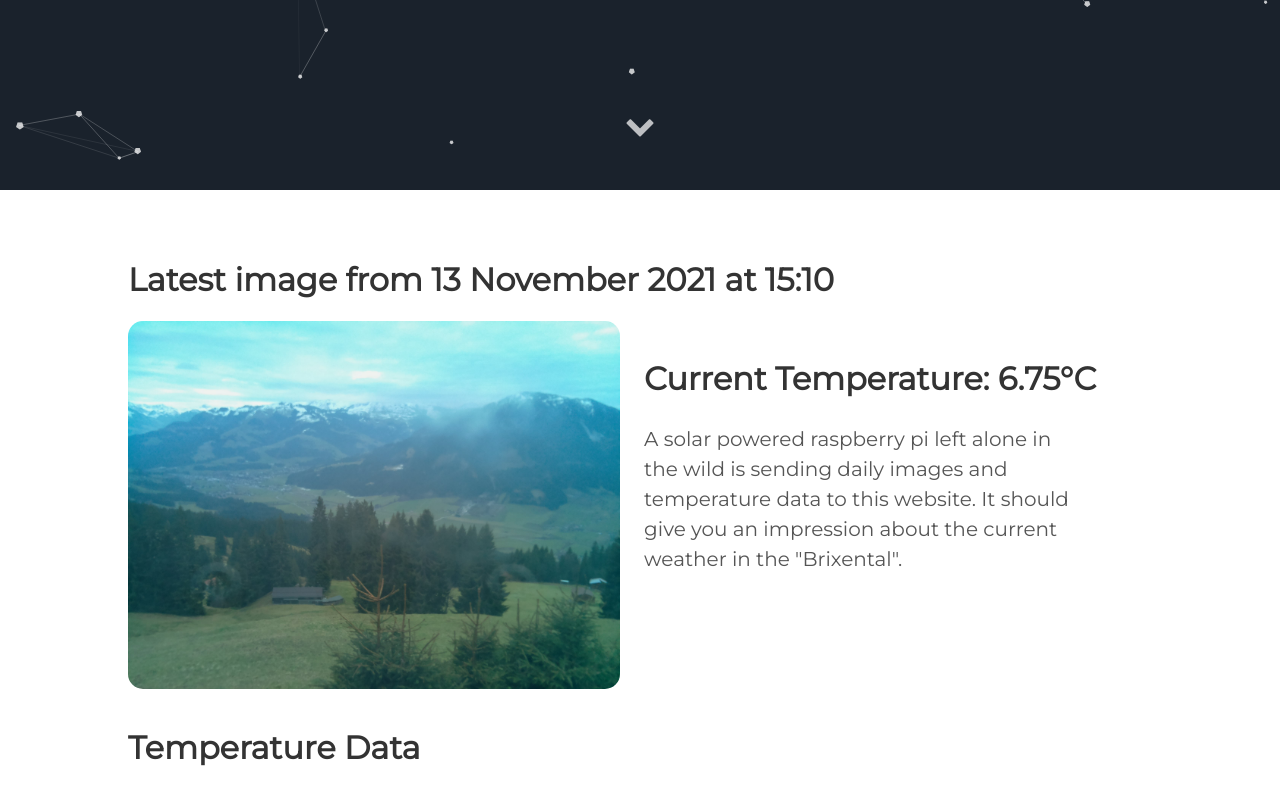
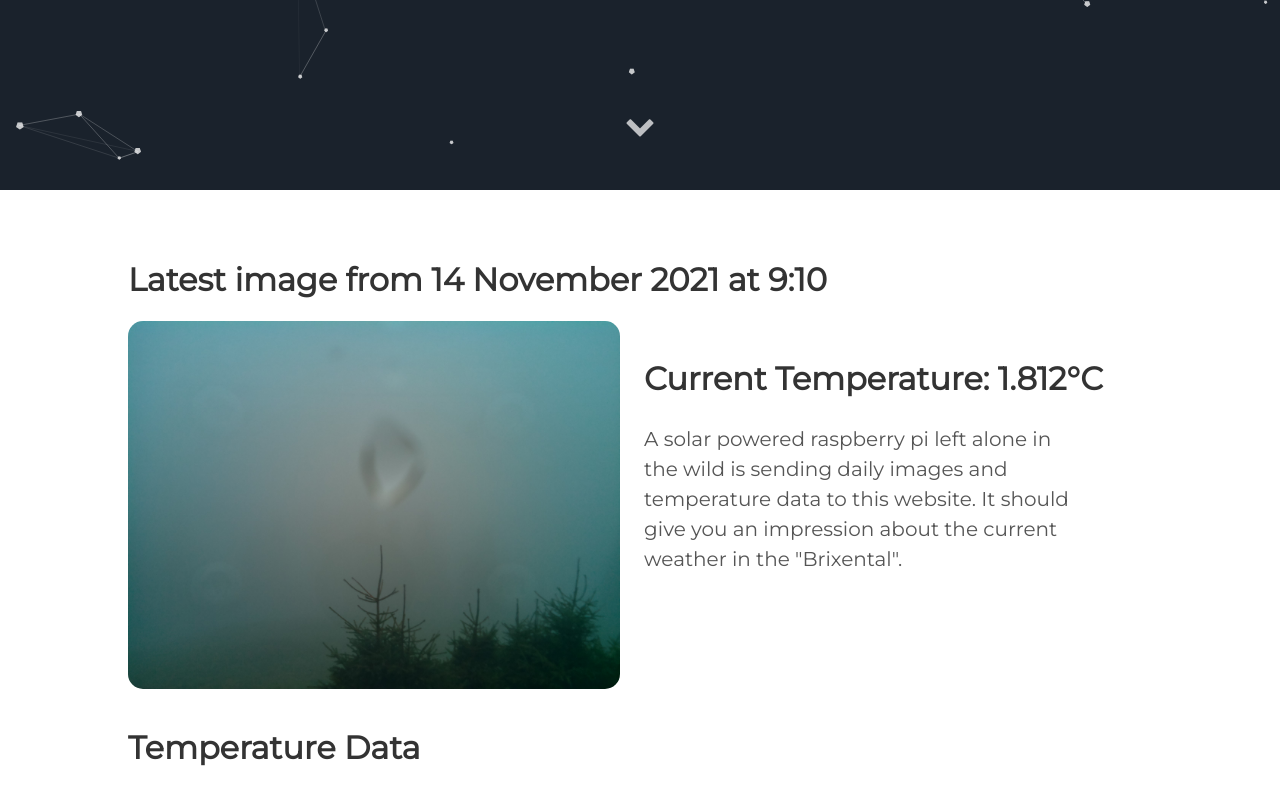
Before and after one commit to vektorious/vektorious.github.io, a Jekyll site: the page built from resources/huette.md, in a window 1280 px wide and 900 px high, scrolled down 710 px. Shown: the top 805 px of the window. Built offline with Jekyll 4.4.1, drawn with Linux system fonts in a browser that asks for light colours.

Commit message:
I'm a bot beep boop

```diff
--- a/resources/huette.md
+++ b/resources/huette.md
@@ -6,13 +6,13 @@ image: '/assets/img/'
 description: 'Live image from the Austrian alps'
 twitter_text: ' '
 ---
-## Latest image from 13 November 2021 at 15:10
+## Latest image from 14 November 2021 at  9:10
 <div class="huette">
   <div class="huette-image">
     <img src="{{ "/assets/img/huette.jpg" | prepend: site.baseurl }}">
   </div>
   <div class="huette-text">
-        <h2>Current Temperature: 6.75°C</h2>
+        <h2>Current Temperature: 1.812°C</h2>
         <p>A solar powered raspberry pi left alone in the wild is sending daily images and temperature data to this website. It should give you an impression about the current weather in the "Brixental".</p>
 
   </div>
```
Also changed, not shown: rpi-script/2021-11-14_090909.txt (renamed from rpi-script/2021-11-13_150908.txt, +5 -5 lines), rpi-script/huette.md (+2 -2 lines), assets/img/huette.jpg, assets/img/temp_plot.png, rpi-script/temp_plot.png, 1 other file.
